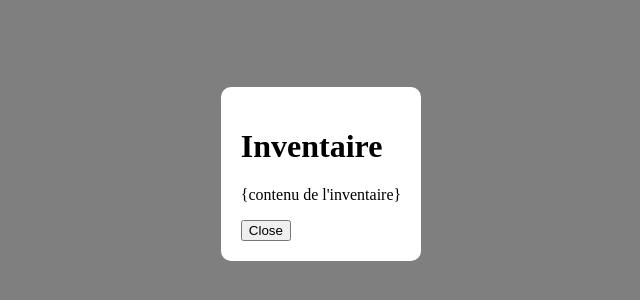
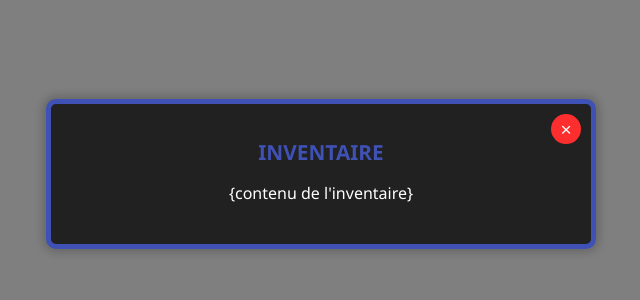
Before and after one commit to AladdineDev/WA-Battle-Royale, a website built with Vite: page src/iframe.html in a window 1280 px wide. Shown: the part 226-526 px from the top of the page, without its empty margins (319-959 px from the left). Built offline with nearby package versions, Linux system fonts and the light colour scheme.

Commit message:
feat: inventory modal style & fixed bug that was preventing closing it

```diff
--- a/src/iframe.html
+++ b/src/iframe.html
@@ -1,34 +1,83 @@
 <!doctype html>
 <html lang="fr">
+
 <head>
   <script src="https://play.workadventu.re/iframe_api.js"></script>
   <style>
+    body {
+      background: rgba(0, 0, 0, 0.5);
+      color: #fff;
+      font-family: 'Segoe UI', Tahoma, Geneva, Verdana, sans-serif;
+      text-align: center;
+    }
+
     #modalIframe {
       position: absolute;
-        top: 0;
-        left: 0;
-        width: 100%;
-        height: 100%;
-        background-color: rgba(0, 0, 0, 0.5);
+      top: 50%;
+      left: 50%;
+      transform: translate(-50%, -50%);
+      width: 80%;
+      max-width: 500px;
+      background-color: #212121;
+      border: 5px solid #3f51b5;
+      border-radius: 10px;
       display: flex;
+      flex-direction: column;
+      align-items: center;
       justify-content: center;
-        align-items: center;
-        z-index: 1000000;
+      padding: 20px;
+      box-shadow: 0px 0px 10px 3px rgba(0, 0, 0, 0.2);
     }
-      #modalIframe div {
-        background-color: white;
-        padding: 20px;
-        border-radius: 10px;
+
+    h1 {
+      color: #3f51b5;
+      text-transform: uppercase;
+      font-size: 1.3em;
+    }
+
+    p {
+      margin-bottom: 20px;
+    }
+
+    .close-button {
+      position: absolute;
+      top: 10px;
+      right: 10px;
+      background-color: #ff2e2e;
+      color: #fff;
+      border: none;
+      border-radius: 50%;
+      width: 30px;
+      height: 30px;
+      line-height: 30px;
+      text-align: center;
+      cursor: pointer;
+      font-size: 1.2em;
+    }
+
+    .close-button:hover {
+      background-color: #ff4f4f;
     }
   </style>
 </head>
+
 <body>
   <div id="modalIframe">
+    <button class="close-button" onclick="closeInventory()">&times;</button>
     <div>
       <h1>Inventaire</h1>
       <p>{contenu de l'inventaire}</p>
-        <button onclick="document.body.removeChild(document.getElementById('modalIframe'))">Close</button>
     </div>
   </div>
 </body>
+
 </html>
+
+<script>
+  const closeInventory = async () => {
+    console.debug(window.location.href)
+    const iframeId = new URLSearchParams(window.location.search).get('id');
+    const website = await WA.ui.website.getById(iframeId);
+    website.visible = false
+  }
+</script>
```
Also changed, not shown: src/main.ts (+24 -17 lines). Lines whose indentation alone changed are shown as unchanged.
